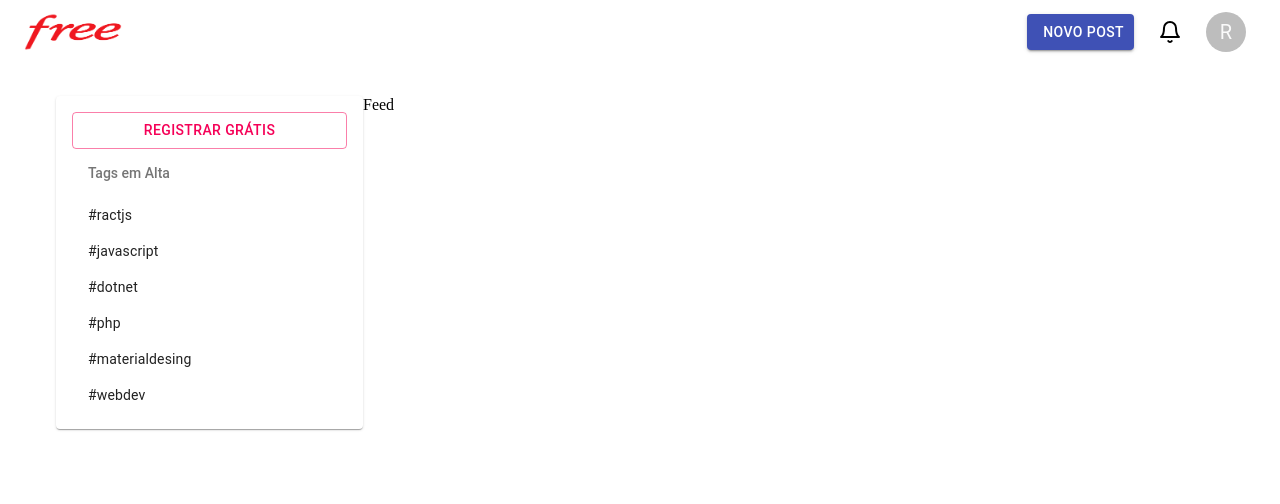
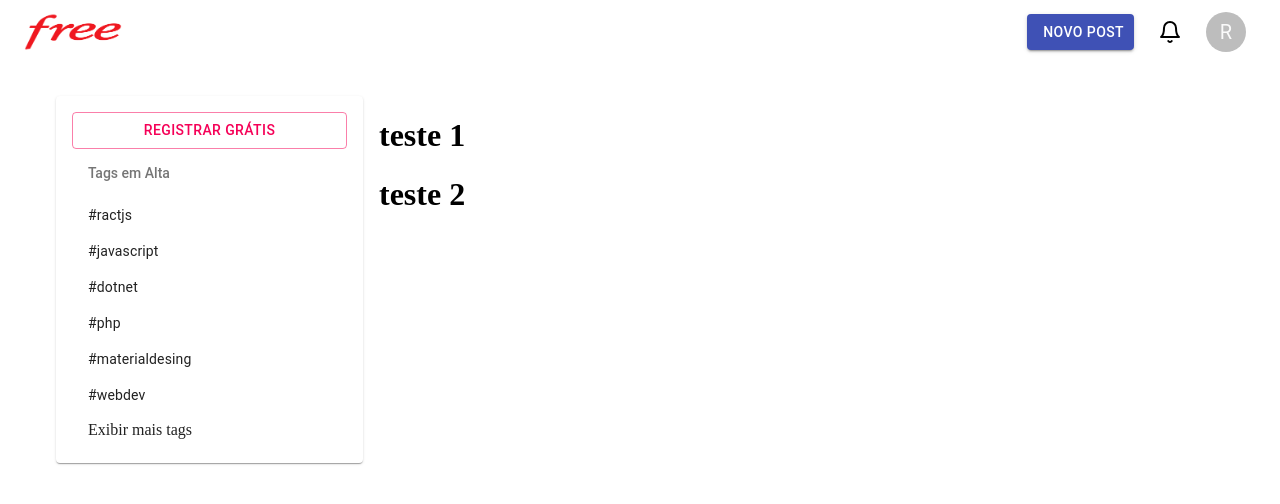
Before and after one commit to VictorHAlbu/redeSocialReact, a React (Create React App) app: page / in a window 1280 px wide. Shown: the top 504 px of the page. Built offline with nearby package versions, Linux system fonts and the light colour scheme.

Commit message:
post card - passando props para componente PostCar

```diff
--- /dev/null
+++ b/src/componentes/PostCard/index.js
@@ -0,0 +1,9 @@
+import React from 'react'
+
+function PostCard({ post }) {
+  return <h1>
+    {post.description}
+  </h1>
+}
+
+export default PostCard;
--- a/src/pages/home/componentes/Feed.js
+++ b/src/pages/home/componentes/Feed.js
@@ -1,9 +1,28 @@
 import React from 'react';
+import { makeStyles } from '@material-ui/styles';
+import PostCard from '../../../componentes/PostCard'
+
+const useStyles = makeStyles((theme) => ({
+  root:{
+
+  }
+}))
+
+const posts = [
+  {id: 1, description: 'teste 1'},
+  {id: 2, description: 'teste 2'}
+
+]
+
 
 function Feed() {
   return(
     <div>
-      Feed
+      {
+        posts.map(post =>(
+          <PostCard key={post.id} post={post} />
+        ))
+      }
     </div>
   )
 }
--- a/src/pages/home/componentes/NavBar.js
+++ b/src/pages/home/componentes/NavBar.js
@@ -12,7 +12,8 @@ import ListItemText from '@material-ui/core/ListItemText';
 const useStyles = makeStyles({
   root:{
     padding: 16,
-    width: 275
+    width: 275,
+    marginRight: 16
   },
   button:{
     width: "100%"
@@ -47,6 +48,10 @@ function NavBar() {
 
         ))
       }
+
+      <ListItem button>
+        Exibir mais tags
+      </ListItem>
     </Paper>
   )
 }
```
